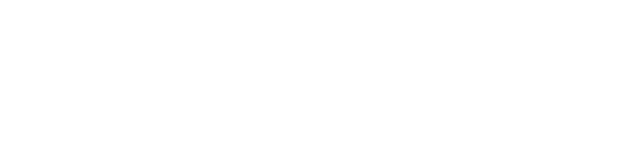
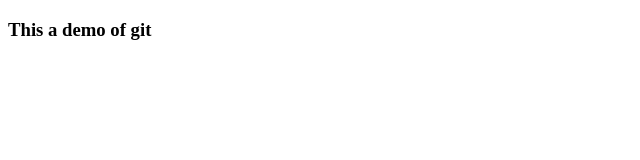
Before and after one commit to danielxie1990/Test-Repo, a plain HTML site: page index.html in a window 1280 px wide. Shown: the whole page, without its empty margins (0-640 px from the left). Drawn offline with Linux system fonts and the light colour scheme.

Commit message:
add content to index.html file

```diff
--- a/index.html
+++ b/index.html
@@ -4,9 +4,9 @@
     <meta charset="UTF-8">
     <meta http-equiv="X-UA-Compatible" content="IE=edge">
     <meta name="viewport" content="width=device-width, initial-scale=1.0">
-    <title>Document</title>
+    <title>Git Demo Tuts</title>
 </head>
 <body>
-
+    <h3>This a demo of git</h3>
 </body>
 </html>
```
